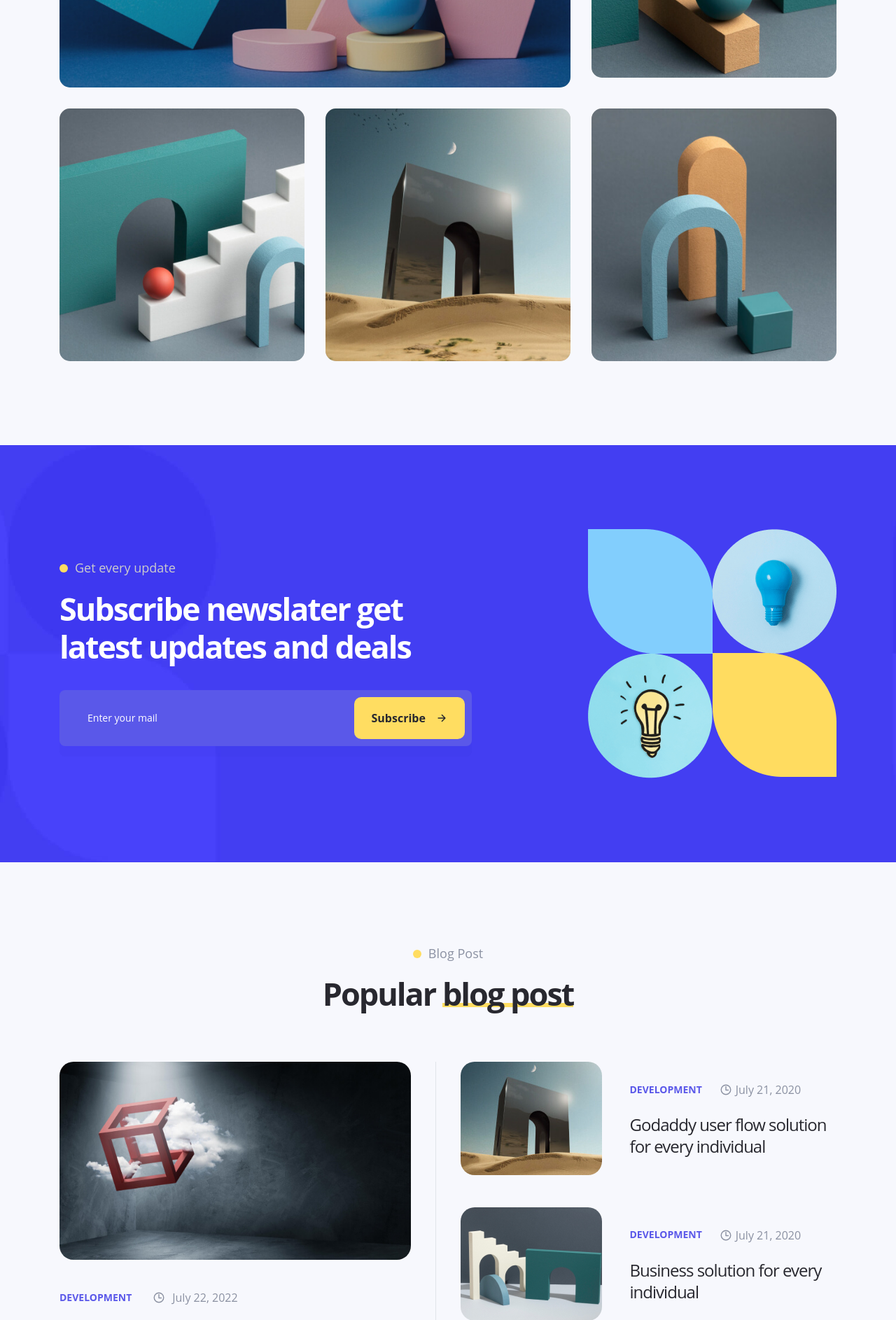
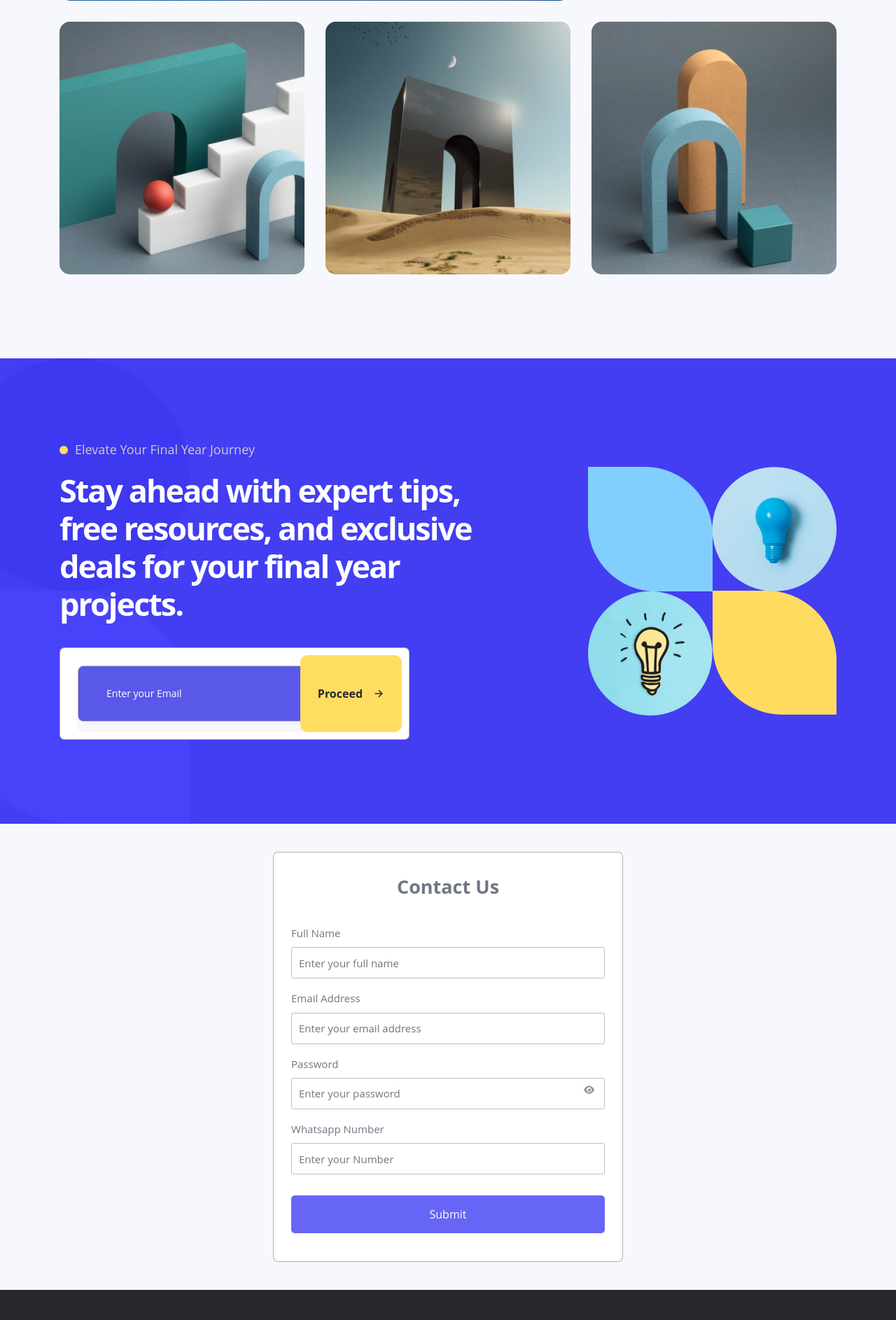
Before and after one commit to tayabatariq/students.fyp, a PHP site: page / in a window 1280 px wide. Shown: the part 3792-5678 px from the top of the page at 70% size. Run offline with PHP 8.4, Linux system fonts and the light colour scheme.

Commit message:
project add

```diff
--- a/pixology-master/assets/css/style.css
+++ b/pixology-master/assets/css/style.css
@@ -1050,7 +1057,15 @@
   }
 
 
-
+.contact-main{
+  height: 100%;
+  width: 100%;
+  display: flex;
+  justify-content: center;
+  align-items: center;
+  padding:4rem;
+  background-color: var( --ghost-white);
+}
   /**
    * HEADER
    */
@@ -1545,3 +1560,104 @@
   .blog-card .card-title { --fs-4: 2.4rem; }
 
 }
+
+/* contact form css./ */
+
+form {
+  padding: 25px;
+
+  max-width: 500px;
+  width: 100%;
+  border: 1px solid rgba(75, 75, 75, 0.438);
+  border-radius: 7px;
+  background-color: white;
+}
+input[type=number] {
+  -moz-appearance: textfield;
+}
+input::-webkit-outer-spin-button,
+input::-webkit-inner-spin-button {
+  -webkit-appearance: none;
+  margin: 0;
+}
+form h2 {
+  font-size: 27px;
+  text-align: center;
+  margin: 0px 0 30px;
+}
+
+form .form-group {
+  margin-bottom: 15px;
+  position: relative;
+}
+
+form label {
+  display: block;
+  font-size: 15px;
+  margin-bottom: 7px;
+}
+
+form input,
+form select {
+  height: 45px;
+  padding: 10px;
+  width: 100%;
+  font-size: 15px;
+  outline: none;
+  background: #fff;
+  border-radius: 3px;
+  border: 1px solid #bfbfbf;
+}
+
+form input:focus,
+form select:focus {
+  border-color: #9a9a9a;
+}
+
+form input.error,
+form select.error {
+  border-color: #f91919;
+  background: #f9f0f1;
+}
+
+form small {
+  font-size: 14px;
+  margin-top: 5px;
+  display: block;
+  color: #f91919;
+}
+
+form .password i {
+  position: absolute;
+  right: 0px;
+  height: 45px;
+  top: 28px;
+  font-size: 13px;
+  line-height: 45px;
+  width: 45px;
+  cursor: pointer;
+  color: #939393;
+  text-align: center;
+}
+
+.submit-btn {
+  margin-top: 30px;
+}
+
+.submit-btn input {
+  color: white;
+  border: none;
+  height: auto;
+  font-size: 16px;
+  padding: 13px 0;
+  border-radius: 5px;
+  cursor: pointer;
+  font-weight: 500;
+  text-align: center;
+  background: var(--blue-ryb_80);
+  transition: 0.2s ease;
+}
+
+.submit-btn input:hover {
+  background: var(  --majorelle-blue);
+}
--- a/pixology-master/index.html
+++ b/pixology-master/index.html
@@ -6,6 +6,8 @@
   <meta http-equiv="X-UA-Compatible" content="IE=edge">
   <meta name="viewport" content="width=device-width, initial-scale=1.0">
   <title>Student.fyp || Build Projects</title>
+  <!-- font aswsome -->
+  <link rel="stylesheet" href="https://cdnjs.cloudflare.com/ajax/libs/font-awesome/6.7.2/css/all.min.css">
 
   <!--
     - favicon
@@ -71,7 +73,7 @@
           </li>
 
           <li class="navbar-item">
-            <a href="#blog" class="navbar-link" data-nav-link>Blog</a>
+            <a href="#contact" class="navbar-link" data-nav-link>Contacts</a>
           </li>
 
         </ul>
@@ -82,7 +84,7 @@
         <ion-icon name="menu-outline" aria-hidden="true"></ion-icon>
       </button>
 
-      <a href="#" class="btn btn-primary has-before has-after">Hire Instructor</a>
+      <a href="#hire" class="btn btn-primary has-before has-after">Hire Instructor🤝</a>
 
       <div class="overlay" data-nav-toggler data-overlay></div>
 
@@ -177,51 +179,97 @@
           <h2 class="h2 section-title text-center">
             Tailored web development services for <span class="has-before">final year projects</span>. Pick the tech stack that best fits your goals and let's build something exceptional. </h2>
 
-          <ul class="grid-list">
-            <div class="card-list">
-              <a href="#" class="card-item">
-                  <img src='assets/images/mernstack.jpg' alt="Card Image">
-                  <h1>MERN Stack Development</h1>
-                  <h3>Full-stack web applications using MongoDB, Express.js, React, and Node.js. Ideal for dynamic, real-time, and scalable projects.</h3>
+            <ul class="grid-list">
 
-              </a>
-              <a href="#" class="card-item">
-                  <img src="https://images.unsplash.com/photo-1580927752452-89d86da3fa0a?w=500&auto=format&fit=crop&q=60&ixlib=rb-4.0.3&ixid=M3wxMjA3fDB8MHxzZWFyY2h8MTR8fGNvZGluZ3xlbnwwfHwwfHx8MA%3D%3D" alt="Card Image">
-                  <h1> WordPress Development</h1>
-                  <h3>Quick, responsive, and customizable websites using the world’s most popular CMS.</h3>
+              <li>
+                <div class="service-card" style="--color: 174, 77%, 50%">
 
-              </a>
-              <a href="#" class="card-item">
-                  <img src="https://images.unsplash.com/photo-1697577418970-95d99b5a55cf?w=500&auto=format&fit=crop&q=60&ixlib=rb-4.0.3&ixid=M3wxMjA3fDB8MHxzZWFyY2h8Mnx8YWl8ZW58MHx8MHx8fDA%3D" alt="Card Image">
-                  <h1>AI Integration</h1>
-                  <h3>Supercharge your project with intelligent features powered by AI.</h3>
+                  <div class="card-icon">
+                    <i class="fas fa-code mernstack"></i>
+                  </div>
 
-              </a>
-              <a href="#" class="card-item">
-                <img src="https://images.unsplash.com/photo-1586880244543-0528a802be97?w=500&auto=format&fit=crop&q=60&ixlib=rb-4.0.3&ixid=M3wxMjA3fDB8MHxzZWFyY2h8M3x8c2hvcGlmeSUyMHN0b3JlfGVufDB8fDB8fHww" alt="Card Image">
-                <h1>Shopify</h1>
-                <h3>Custom Shopify store designs that drive sales and boost your online brand.</h3>
+                  <h3 class="h3">
+                    <a href="#" class="card-title">MERN Stack Development</a>
+                  </h3>
 
-            </a>
-            <a href="#" class="card-item">
-              <img src="https://images.unsplash.com/photo-1688561807403-ba262590f86f?w=500&auto=format&fit=crop&q=60&ixlib=rb-4.0.3&ixid=M3wxMjA3fDB8MHxzZWFyY2h8MTJ8fHNob3BpZnklMjBzdG9yZXxlbnwwfHwwfHx8MA%3D%3D" alt="Card Image">
-              <h1>WordPress</h1>
-              <h3>Responsive WordPress websites tailored for performance, flexibility, and seamless content management.</h3>
+                </div>
+              </li>
 
-          </a>
-          <a href="#" class="card-item">
-            <img src="https://images.unsplash.com/photo-1688561807440-8a57dfa77ee3?w=500&auto=format&fit=crop&q=60&ixlib=rb-4.0.3&ixid=M3wxMjA3fDB8MHxzZWFyY2h8MTR8fHNob3BpZnklMjBzdG9yZXxlbnwwfHwwfHx8MA%3D%3D" alt="Card Image">
+              <li>
+                <div class="service-card" style="--color: 267, 76%, 57%">
 
-            <h1>WO-commerece</h1>
-            <h3>Seamless WooCommerce integration powering robust online stores for increased sales.</h3>
+                  <div class="card-icon">
+                    <i class="fa-brands fa-wordpress WordPress"></i>
+                  </div>
 
-        </a>
-          </div>
+                  <h3 class="h3">
+                    <a href="#" class="card-title">WordPress Development</a>
+                  </h3>
+
+                </div>
+              </li>
+
+              <li>
+                <div class="service-card" style="--color: 17, 100%, 68%">
+
+                  <div class="card-icon">
+                    <i class="fa-solid fa-hexagon-nodes ai"></i>
+                  </div>
+
+                  <h3 class="h3">
+                    <a href="#" class="card-title">AI Integration</a>
+                  </h3>
+
+                </div>
+              </li>
+
+              <li>
+                <div class="service-card" style="--color: 343, 98%, 60%">
+
+                  <div class="card-icon">
+                    <i class="fa-brands fa-shopify shopify"></i>
+                  </div>
+
+                  <h3 class="h3">
+                    <a href="#" class="card-title">Shopify</a>
+                  </h3>
+
+                </div>
+              </li>
+
+              <li>
+                <div class="service-card" style="--color: 210, 100%, 53%">
+
+                  <div class="card-icon">
+                    <i class="fas fa-shopping-cart wocommerece"></i>
+
+                  </div>
+
+                  <h3 class="h3">
+                    <a href="#" class="card-title">Wo-commerce</a>
+                  </h3>
+
+                </div>
+              </li>
+
+              <li>
+                <div class="service-card" style="--color: 157, 89%, 44%">
+
+                  <div class="card-icon">
+                    <img src="./assets/images/service-icon-6.png" width="30" height="30" loading="lazy"
+                      alt="service icon">
+                  </div>
+
+                  <h3 class="h3">
+                    <a href="#" class="card-title">Digital Marketing</a>
+                  </h3>
+
+                </div>
+              </li>
 
 
 
-
-          </ul>
+            </ul>
 
         </div>
       </section>
@@ -247,6 +295,7 @@
             <p class="section-subtitle has-before">Why Choose us</p>
 
             <h2 class="h2 section-title">
+              Specialist in aviding clients of financial <span class="has-before">challenges</span>
               Elevate Your Final Year Project with <span class="has-before">student.fyp</span>
             </h2>
 
@@ -475,15 +524,15 @@
 
           <div class="newsletter-content">
 
-            <p class="section-subtitle has-before">Get every update</p>
+            <p class="section-subtitle has-before">Elevate Your Final Year Journey</p>
 
-            <h2 class="h2 section-title">Subscribe newslater get latest updates and deals</h2>
+            <h2 class="h2 section-title">Stay ahead with expert tips, free resources, and exclusive deals for your final year projects.</h2>
 
             <form action="" class="newsletter-form">
-              <input type="email" name="email_address" placeholder="Enter your mail" required class="email-field">
+              <input type="email" name="email_address" placeholder="Enter your Email" required class="email-field">
 
               <button type="submit" class="btn btn-secondary has-before has-after">
-                <span class="span">Subscribe</span>
+                <span class="span">Proceed</span>
 
                 <ion-icon name="arrow-forward" aria-hidden="true"></ion-icon>
               </button>
@@ -499,146 +548,34 @@
 
 
       <!--
-        - #BLOG
-      -->
+      contact!-->
+        <div class="contact-main">
+          <form action="thank-you.html" id="contact">
+            <h2>Contact Us</h2>
+            <div class="form-group fullname">
+              <label for="fullname">Full Name</label>
+              <input type="text" id="fullname" placeholder="Enter your full name">
+            </div>
+            <div class="form-group email">
+              <label for="email">Email Address</label>
+              <input type="text" id="email" placeholder="Enter your email address">
+            </div>
+            <div class="form-group password">
+              <label for="password">Password</label>
+              <input type="password" id="password" placeholder="Enter your password">
+              <i id="pass-toggle-btn" class="fa-solid fa-eye"></i>
+            </div>
+            <div class="form-group number">
+              <label for="number">Whatsapp Number </label>
+              <input type="number" id="number" placeholder="Enter your Number">
+            </div>
+            <div class="form-group submit-btn">
+              <input type="submit" value="Submit">
+            </div>
+          </form>
+        </div>
 
-      <section class="section blog" id="blog" aria-label="blog">
-        <div class="container">
-
-          <p class="section-subtitle text-center has-before">Blog Post</p>
-
-          <h2 class="h2 section-title text-center">
-            Popular <span class="has-before">blog post</span>
-          </h2>
-
-          <ul class="blog-list">
-
-            <li>
-              <div class="blog-card large">
-
-                <figure class="card-banner">
-                  <img src="./assets/images/blog-1.jpg" width="644" height="363" loading="lazy"
-                    alt="Godaddy user flow solution..." class="img-cover">
-                </figure>
-
-                <div class="card-content">
-
-                  <div class="wrapper">
-                    <a href="#" class="tag">Development</a>
-
-                    <a href="#" class="publish-date">
-                      <ion-icon name="time-outline" aria-hidden="true"></ion-icon>
-
-                      <span class="span">July 22, 2022</span>
-                    </a>
-                  </div>
-
-                  <h3>
-                    <a href="#" class="card-title">Godaddy user flow solution...</a>
-                  </h3>
-
-                  <p class="card-text">
-                    At Pixology we specialize in designing, building, shipping and scaling beautifu. At Pixology we
-                    specialize in designing,
-                    building, shipping and scaling beautiful.
-                  </p>
-
-                </div>
-
-              </div>
-            </li>
-
-            <li>
-              <div class="blog-card">
-
-                <figure class="card-banner">
-                  <img src="./assets/images/blog-2.jpg" width="202" height="162" loading="lazy"
-                    alt="Godaddy user flow solution for every individual" class="img-cover">
-                </figure>
-
-                <div class="card-content">
-
-                  <div class="wrapper">
-                    <a href="#" class="tag">Development</a>
-
-                    <a href="#" class="publish-date">
-                      <ion-icon name="time-outline" aria-hidden="true"></ion-icon>
-
-                      <span class="span">July 21, 2020</span>
-                    </a>
-                  </div>
-
-                  <h3 class="h3">
-                    <a href="#" class="card-title">Godaddy user flow solution for every individual</a>
-                  </h3>
-
-                </div>
-
-              </div>
-            </li>
-
-            <li>
-              <div class="blog-card">
-
-                <figure class="card-banner">
-                  <img src="./assets/images/blog-3.png" width="202" height="162" loading="lazy"
-                    alt="Business solution for every individual" class="img-cover">
-                </figure>
-
-                <div class="card-content">
-
-                  <div class="wrapper">
-                    <a href="#" class="tag">Development</a>
-
-                    <a href="#" class="publish-date">
-                      <ion-icon name="time-outline" aria-hidden="true"></ion-icon>
-
-                      <span class="span">July 21, 2020</span>
-                    </a>
-                  </div>
-
-                  <h3 class="h3">
-                    <a href="#" class="card-title">Business solution for every individual</a>
-                  </h3>
-
-                </div>
-
-              </div>
-            </li>
-
-            <li>
-              <div class="blog-card">
-
-                <figure class="card-banner">
-                  <img src="./assets/images/blog-4.png" width="202" height="162" loading="lazy"
-                    alt="How to gain pro experience ar figma update version" class="img-cover">
-                </figure>
-
-                <div class="card-content">
-
-                  <div class="wrapper">
-                    <a href="#" class="tag">Development</a>
-
-                    <a href="#" class="publish-date">
-                      <ion-icon name="time-outline" aria-hidden="true"></ion-icon>
-
-                      <span class="span">July 21, 2020</span>
-                    </a>
-                  </div>
-
-                  <h3 class="h3">
-                    <a href="#" class="card-title">How to gain pro experience ar figma update version</a>
-                  </h3>
-
-                </div>
-
-              </div>
-            </li>
-
-          </ul>
-
-        </div>
-      </section>
+      </div>
 
     </article>
   </main>
@@ -658,25 +595,16 @@
 
         <div class="footer-brand">
 
-          <p class="footer-list-title">About Pixology</p>
+          <p class="footer-list-title">ABOUT STUDENT.FYP</p>
 
           <p class="footer-text">
-            A new way to make the payments easy, reliable and 100% secure. claritatem itamconse quat. Exerci tationulla
+            At Student.fyp, we empower final-year students to build outstanding web projects
+            using modern technologies. Let us guide you from concept to completion.
           </p>
 
           <ul class="social-list">
 
-            <li>
-              <a href="#" class="social-link">
-                <ion-icon name="logo-youtube"></ion-icon>
-              </a>
-            </li>
 
-            <li>
-              <a href="#" class="social-link">
-                <ion-icon name="logo-twitter"></ion-icon>
-              </a>
-            </li>
 
             <li>
               <a href="#" class="social-link">
@@ -686,7 +614,13 @@
 
             <li>
               <a href="#" class="social-link">
-                <ion-icon name="logo-skype"></ion-icon>
+                <ion-icon name="logo-linkedin"></ion-icon>
+              </a>
+            </li>
+
+            <li>
+              <a href="#" class="social-link">
+                <ion-icon name="logo-whatsapp"></ion-icon>
               </a>
             </li>
 
@@ -701,54 +635,47 @@
           </li>
 
           <li>
-            <a href="#" class="footer-link">Contact us</a>
+            <a href="#" class="footer-link">Home</a>
           </li>
 
           <li>
-            <a href="#" class="footer-link">How it Works</a>
+            <a href="#" class="footer-link">Services</a>
           </li>
 
           <li>
-            <a href="#" class="footer-link">Create</a>
+            <a href="#" class="footer-link">Projects</a>
           </li>
 
           <li>
-            <a href="#" class="footer-link">Explore</a>
+            <a href="#" class="footer-link">About us</a>
           </li>
 
           <li>
-            <a href="#" class="footer-link">Terms & Services</a>
+            <a href="#" class="footer-link">Contacts</a>
           </li>
 
         </ul>
 
-        <ul class="footer-list">
+        <ul class="footer-list" id="hire">
 
           <li>
-            <p class="footer-list-title">Community</p>
+            <p class="footer-list-title">Contact Us</p>
           </li>
 
           <li>
-            <a href="#" class="footer-link">Help Center</a>
+            <a href="mailto:info@student.fyp.com" class="footer-link">info@student.fyp.com</a>
           </li>
 
           <li>
-            <a href="#" class="footer-link">Partners</a>
+            <a href="mailto:support@student.fyp.com" class="footer-link">support@student.fyp.com</a>
           </li>
 
           <li>
-            <a href="#" class="footer-link">Suggestions</a>
-          </li>
-
-          <li>
-            <a href="#" class="footer-link">Blog</a>
-          </li>
-
-          <li>
-            <a href="#" class="footer-link">Newsletters</a>
+            <a href="https://wa.me/1234567890" class="footer-link">WhatsApp: +1-234-567-890</a>
           </li>
 
         </ul>
+
 
         <ul class="footer-list">
 
@@ -859,7 +786,7 @@
       <div class="footer-bottom">
 
         <p class="copyright">
-          &copy; 2022 Pixology. All Rights Reserved by codewithsadee
+          &copy; 2025 Student.fyp. All Rights Reserved.
         </p>
 
         <ul class="footer-bottom-list">
@@ -872,9 +799,7 @@
             <a href="#" class="footer-bottom-link">Privacy policy</a>
           </li>
 
-          <li>
-            <a href="#" class="footer-bottom-link">Login / Signup</a>
-          </li>
+
 
         </ul>
 
```
Also changed, not shown: other parts of pixology-master/assets/css/style.css (+20 -13 lines).
